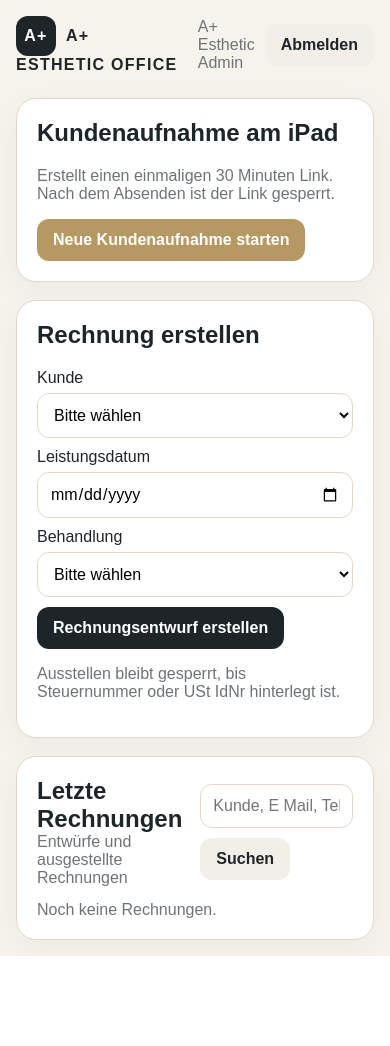
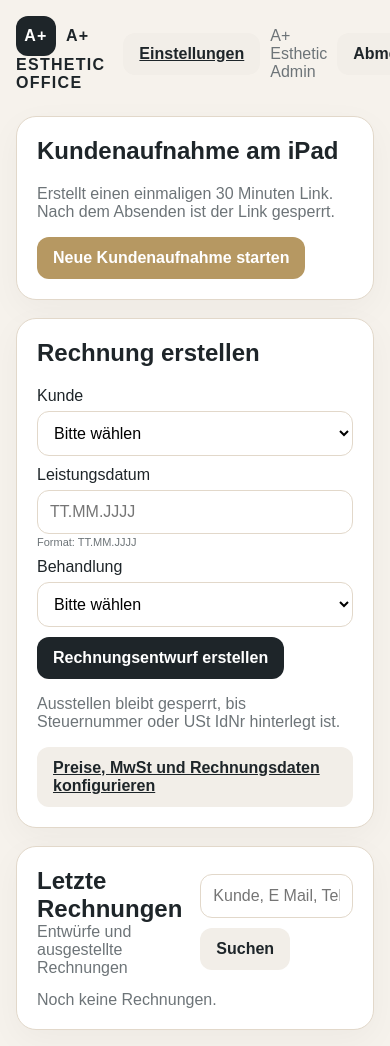
Before and after one commit to hsdarestani/a_esthetic, a Django app: page /office/admin/ in a window 390 px wide; the page is wider, and only the part inside the window is pictured. Before the commit the page ends 956 px from the top of that part, so only its background shows below. Run offline with Django 5.2, Linux system fonts and the light colour scheme; a user stored in the database is signed in; data comes from the database, SQL or seed files in the repository; data that the repository does not hold is empty; parts of the project's set-up code (start-up, migrations or seed data) failed here and were passed over; some libraries are stand-ins or nearby versions.

Commit message:
add billing settings shortcut and German invoice date input

```diff
--- a/templates/office/dashboard.html
+++ b/templates/office/dashboard.html
@@ -14,14 +14,14 @@
     label{display:grid;gap:6px;margin:10px 0}.btn{border:0;border-radius:12px;padding:12px 16px;font-weight:700;cursor:pointer;background:var(--ink);color:#fff}.btn.gold{background:var(--gold);color:#fff}.btn.light{background:#f2eee8;color:var(--ink)}
     .list{display:grid;gap:9px}.row{padding:12px;border:1px solid var(--line);border-radius:14px;background:#fff;display:flex;justify-content:space-between;gap:12px;align-items:center}.row small{display:block;color:var(--muted);margin-top:4px}
     .alert{padding:12px 14px;border-radius:12px;margin-bottom:14px;background:#fff3f3;color:var(--danger);border:1px solid #e8c7c7}.ok{padding:12px 14px;border-radius:12px;margin-bottom:14px;background:#eef8f0;border:1px solid #c9e2ce}
-    .actions{display:flex;gap:10px;flex-wrap:wrap}.userbox{display:flex;align-items:center;gap:10px}.userbox form{margin:0}.full{grid-column:1/-1}@media(max-width:850px){.grid{grid-template-columns:1fr}.full{grid-column:auto}.wrap{padding:16px}}
+    .actions{display:flex;gap:10px;flex-wrap:wrap}.userbox{display:flex;align-items:center;gap:10px}.userbox form{margin:0}.datehint{font-size:11px;color:var(--muted);margin-top:-4px}.full{grid-column:1/-1}@media(max-width:850px){.grid{grid-template-columns:1fr}.full{grid-column:auto}.wrap{padding:16px}}
   </style>
 </head>
 <body>
 <div class="wrap">
   <div class="top">
     <div class="brand"><b>A+</b>A+ ESTHETIC OFFICE</div>
-    <div class="userbox"><div class="muted">{{ request.user.get_full_name|default:request.user.email }}</div><form method="post" action="{% url 'office_staff_logout' %}">{% csrf_token %}<button class="btn light" type="submit">Abmelden</button></form></div>
+    <div class="userbox"><a class="btn light" href="{% url 'office_settings' %}">Einstellungen</a><div class="muted">{{ request.user.get_full_name|default:request.user.email }}</div><form method="post" action="{% url 'office_staff_logout' %}">{% csrf_token %}<button class="btn light" type="submit">Abmelden</button></form></div>
   </div>
 
   {% if error %}<div class="alert">{{ error }}</div>{% endif %}
@@ -44,7 +44,7 @@
             {% for c in customers %}<option value="{{ c.id }}">{{ c.get_full_name|default:c.email }} · {{ c.email }}</option>{% endfor %}
           </select>
         </label>
-        <label>Leistungsdatum<input type="date" name="service_date" required></label>
+        <label>Leistungsdatum<input type="text" name="service_date" inputmode="numeric" autocomplete="off" placeholder="TT.MM.JJJJ" pattern="(?:0[1-9]|[12][0-9]|3[01])\.(?:0[1-9]|1[0-2])\.[0-9]{4}" required><span class="datehint">Format: TT.MM.JJJJ</span></label>
         <label>Behandlung
           <select name="service_id" required>
             <option value="">Bitte wählen</option>
@@ -53,7 +53,7 @@
         </label>
         <button class="btn" type="submit">Rechnungsentwurf erstellen</button>
       </form>
-      {% if not invoice_settings.ready_for_issue %}<p class="muted">Ausstellen bleibt gesperrt, bis Steuernummer oder USt IdNr hinterlegt ist.</p>{% endif %}
+      {% if not invoice_settings.ready_for_issue %}<p class="muted">Ausstellen bleibt gesperrt, bis Steuernummer oder USt IdNr hinterlegt ist.</p>{% endif %}<div class="actions"><a class="btn light" href="{% url 'office_settings' %}">Preise, MwSt und Rechnungsdaten konfigurieren</a></div>
     </section>
 
     <section class="card full">
```
